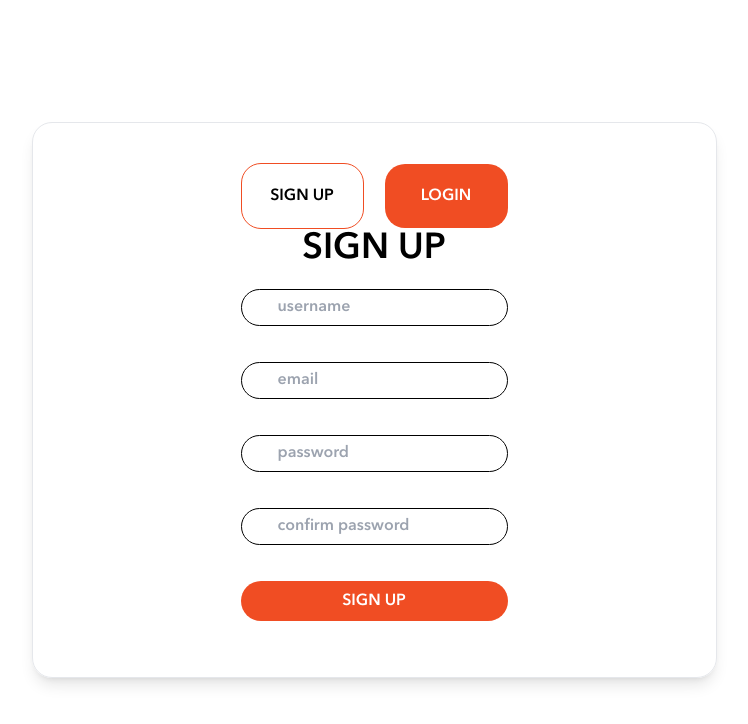
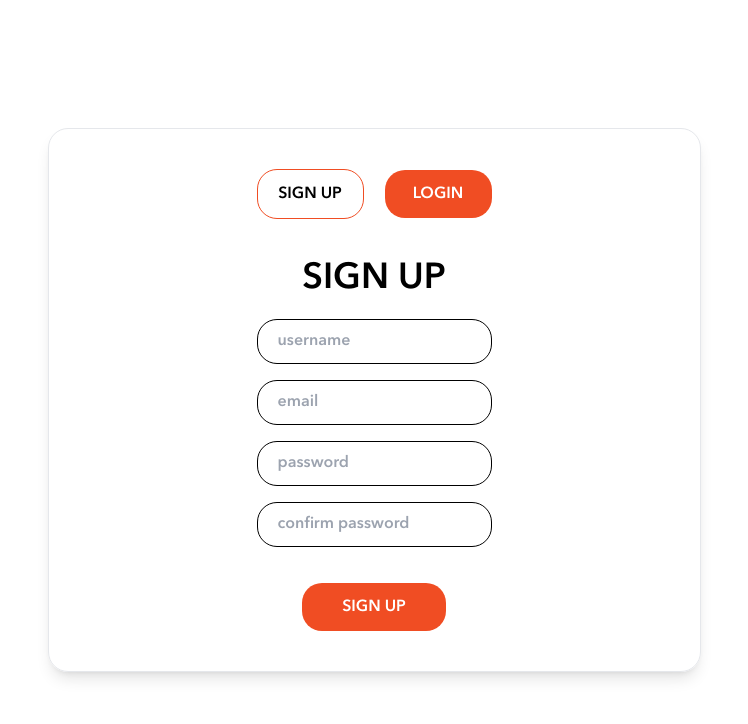
Before and after one commit to TarunVuppala/Task-Manager, a React (Create React App) app in the folder frontend/: page /signup in a window 1280 px wide. Shown: the top 724 px of the page, without its empty margins (266-1014 px from the left). Built offline with nearby package versions, Linux system fonts and the light colour scheme.

Commit message:
login signup setting sizes

```diff
--- a/frontend/src/components/Login.jsx
+++ b/frontend/src/components/Login.jsx
@@ -41,17 +41,17 @@ function Login({auth,handleLogin,setUser}) {
             <div className="flex flex-col items-center justify-center bg-transparent w-fit h-fit border rounded-[20px] px-52 py-10 shadow-lg">
                     <div className="flex flex-row items-center justify-center gap-[21px] w-full">
                         <Link to="/signup" className="w-full">
-                            <button className="border border-[#F04D23] rounded-[20px] font-bold w-full py-5">SIGN UP</button>
+                            <button className="bg-[#F04D23] text-white rounded-[20px] font-bold w-full py-3">SIGN UP</button>
                         </Link>
 
                         <Link to="/login" className="w-full">
-                            <button className="bg-[#F04D23] text-white w-full py-5 font-bold rounded-[20px]">
+                            <button className="border border-[#F04D23] w-full py-3 font-bold rounded-[20px]">
                                 LOGIN
                             </button>
                         </Link>
                     </div>
 
-                    <h1 className="flex font-bold items-center justify-center text-4xl m-4">LOGIN</h1>
+                    <h1 className="flex font-bold items-center justify-center text-4xl m-4 mt-8">LOGIN</h1>
 
                     {msg && <p className="text-center text-red-500">{msg}</p>}
 
@@ -62,7 +62,7 @@ function Login({auth,handleLogin,setUser}) {
                             placeholder="username"
                             value={username}
                             onChange={(e) => setUsername(e.target.value)}
-                            className="border border-black rounded-[20px] p-5"
+                            className="border size-full border-black rounded-[20px] px-5 py-3"
                             spellCheck={false}
                         />
                         <input
@@ -71,12 +71,13 @@ function Login({auth,handleLogin,setUser}) {
                             placeholder="password"
                             value={password}
                             onChange={(e) => setPassword(e.target.value)}
-                            className="border size-full mb-4 border-black rounded-[20px] p-5"
+                            className="border size-full border-black rounded-[20px] px-5 py-3"
                         />
-                        <button type="submit" className="flex bg-[#F04D23] text-white font-bold rounded-[20px] p-5 w-full">
+
+                    </form>
+                    <button type="submit" className=" bg-[#F04D23] mt-10 text-white font-bold rounded-[20px] py-3 px-10">
                             LOGIN
-                        </button>
-                    </form>
+                    </button>
             </div>
         </>
     );
--- a/frontend/src/components/SignUp.jsx
+++ b/frontend/src/components/SignUp.jsx
@@ -34,28 +34,28 @@ function SignUp() {
             <div className="flex flex-col items-center justify-center bg-transparent w-fit h-fit border rounded-[20px] px-52 py-10 shadow-lg">
                 <div className="flex flex-row items-center justify-center gap-[21px] w-full">
                     <Link to="/signup" className="w-full">
-                        <button className="border border-[#F04D23] rounded-[20px] font-bold w-full py-5">SIGN UP</button>
+                        <button className="border border-[#F04D23] rounded-[20px] font-bold w-full py-3">SIGN UP</button>
                     </Link>
 
                     <Link to="/login" className="w-full">
-                        <button className="bg-[#F04D23] text-white w-full py-5 font-bold rounded-[20px]">
+                        <button className="bg-[#F04D23] text-white w-full py-3 font-bold rounded-[20px]">
                             LOGIN
                         </button>
                     </Link>
                 </div>
 
-                <h1 className="flex font-bold items-center justify-center text-4xl">SIGN UP</h1>
+                <h1 className="flex font-bold items-center justify-center text-4xl mt-10">SIGN UP</h1>
 
                 {msg && <p className="text-center text-red-500">{msg}</p>}
 
-                <form method="POST" onSubmit={handleSubmit} className="flex flex-col gap-5 w-full justify-center">
+                <form method="POST" onSubmit={handleSubmit} className="flex flex-col w-full justify-center">
                     <input
                         type="text"
                         name="username"
                         placeholder="username"
                         value={username}
                         onChange={(e) => setUsername(e.target.value)}
-                        className="border mt-5 mb-4 size-full border-black rounded-[20px] py-2 px-9"
+                        className="border mt-5 mb-4 size-full border-black rounded-[20px] py-3 px-5"
                     />
                     <input
                         type="email"
@@ -63,7 +63,7 @@ function SignUp() {
                         placeholder="email"
                         value={email}
                         onChange={(e) => setEmail(e.target.value)}
-                        className="border mb-4 size-full border-black rounded-[20px] py-2 px-9"
+                        className="border mb-4 size-full border-black rounded-[20px] py-3 px-5"
                     />
                     <input
                         type="password"
@@ -71,7 +71,7 @@ function SignUp() {
                         placeholder="password"
                         value={password}
                         onChange={(e) => setPassword(e.target.value)}
-                        className="border size-full mb-4 border-black rounded-[20px] py-2 px-9"
+                        className="border size-full mb-4 border-black rounded-[20px] py-3 px-5"
                     />
                     <input
                         type="password"
@@ -79,12 +79,12 @@ function SignUp() {
                         placeholder="confirm password"
                         value={confirmPassword}
                         onChange={(e) => setConfirmPassword(e.target.value)}
-                        className="border size-full mb-4 border-black rounded-[20px] py-2 px-9"
+                        className="border size-full mb-4 border-black rounded-[20px] py-3 px-5"
                     />
-                    <button type="submit" className="flex justify-center bg-[#F04D23] text-white font-bold mb-4 rounded-[20px] py-2 px-9">
+                </form>
+                <button type="submit" className="flex justify-center bg-[#F04D23] text-white font-bold mt-5 rounded-[20px] py-3 px-10">
                         SIGN UP
-                    </button>
-                </form>
+                </button>
             </div>
         </>
     );
```
